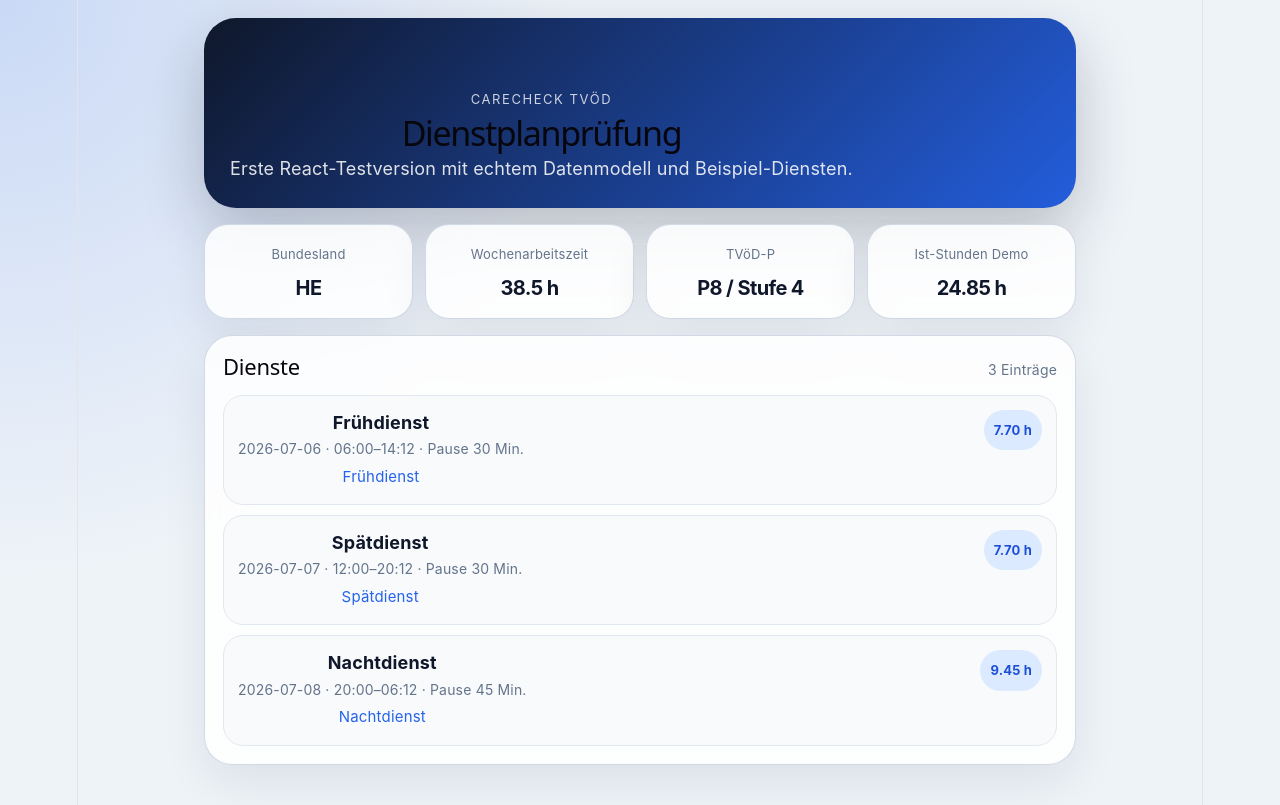
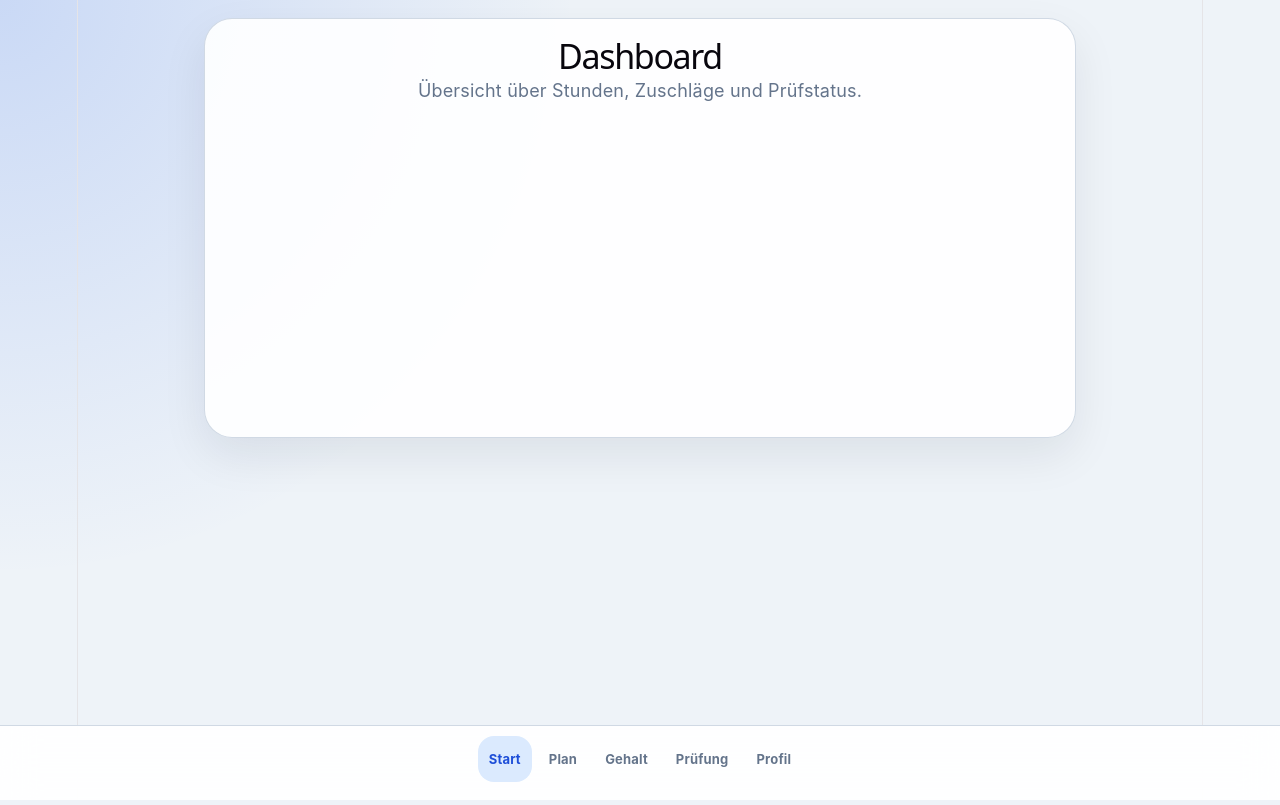
Before and after one commit to vladularu/carecheck-web, a React (Vite) app: page / in a window 1280 px wide. Built offline with nearby package versions, Linux system fonts and the light colour scheme.

Commit message:
v0.2.0 Navigation und Projektstruktur

```diff
--- a/package.json
+++ b/package.json
@@ -11,7 +11,8 @@
   },
   "dependencies": {
     "react": "^19.2.7",
-    "react-dom": "^19.2.7"
+    "react-dom": "^19.2.7",
+    "react-router-dom": "^7.18.1"
   },
   "devDependencies": {
     "@eslint/js": "^10.0.1",
--- a/src/App.css
+++ b/src/App.css
@@ -17,157 +17,66 @@ body {
     #eef3f8;
 }
 
-button,
-input,
-select {
-  font: inherit;
+.app-shell {
+  width: min(100%, 520px);
+  margin: 0 auto;
+  padding: 18px 14px 96px;
 }
 
-.app-shell {
-  width: min(100%, 460px);
-  margin: 0 auto;
-  padding: 18px 14px 40px;
+.page {
+  background: rgba(255, 255, 255, 0.9);
+  border: 1px solid rgba(203, 213, 225, 0.9);
+  box-shadow: 0 18px 45px rgba(15, 23, 42, 0.08);
+  border-radius: 28px;
+  padding: 24px;
+  min-height: 420px;
 }
 
-.hero-card {
-  min-height: 190px;
-  border-radius: 32px;
-  padding: 26px;
-  color: white;
-  background:
-    linear-gradient(135deg, rgba(15, 23, 42, 0.96), rgba(37, 99, 235, 0.92)),
-    #0f172a;
-  box-shadow: 0 24px 60px rgba(15, 23, 42, 0.24);
-  display: flex;
-  align-items: flex-end;
-}
-
-.eyebrow {
+.page h1 {
   margin: 0 0 8px;
-  font-size: 13px;
-  letter-spacing: 0.12em;
-  text-transform: uppercase;
-  opacity: 0.78;
-}
-
-h1 {
-  margin: 0;
   font-size: 34px;
   letter-spacing: -0.04em;
 }
 
-.subtitle {
-  margin: 10px 0 0;
-  line-height: 1.45;
-  opacity: 0.86;
+.page p {
+  margin: 0;
+  color: #64748b;
+  line-height: 1.5;
 }
 
-.grid {
-  display: grid;
-  grid-template-columns: 1fr 1fr;
-  gap: 12px;
-  margin-top: 16px;
+.bottom-nav {
+  position: fixed;
+  left: 0;
+  right: 0;
+  bottom: 0;
+  padding: 10px 12px 18px;
+  background: rgba(255, 255, 255, 0.92);
+  border-top: 1px solid rgba(203, 213, 225, 0.9);
+  backdrop-filter: blur(18px);
+  display: flex;
+  justify-content: center;
 }
 
-.stat-card,
-.panel {
-  background: rgba(255, 255, 255, 0.86);
-  border: 1px solid rgba(203, 213, 225, 0.9);
-  box-shadow: 0 18px 45px rgba(15, 23, 42, 0.08);
-  backdrop-filter: blur(16px);
+.bottom-nav {
+  gap: 6px;
 }
 
-.stat-card {
-  border-radius: 24px;
-  padding: 16px;
+.bottom-nav-link {
+  text-decoration: none;
+  color: #64748b;
+  padding: 10px 11px;
+  border-radius: 16px;
+  font-size: 13px;
+  font-weight: 700;
 }
 
-.stat-card span {
-  display: block;
-  color: #64748b;
-  font-size: 13px;
-  margin-bottom: 8px;
-}
-
-.stat-card strong {
-  font-size: 20px;
-  letter-spacing: -0.03em;
-}
-
-.panel {
-  margin-top: 16px;
-  border-radius: 28px;
-  padding: 18px;
-}
-
-.panel-header {
-  display: flex;
-  justify-content: space-between;
-  align-items: baseline;
-  gap: 12px;
-  margin-bottom: 12px;
-}
-
-.panel-header h2 {
-  margin: 0;
-  font-size: 22px;
-}
-
-.panel-header span {
-  color: #64748b;
-  font-size: 14px;
-}
-
-.shift-list {
-  display: grid;
-  gap: 10px;
-}
-
-.shift-card {
-  display: flex;
-  justify-content: space-between;
-  gap: 14px;
-  padding: 14px;
-  border-radius: 20px;
-  background: #f8fafc;
-  border: 1px solid #e2e8f0;
-}
-
-.shift-card strong {
-  display: block;
-  margin-bottom: 4px;
-}
-
-.shift-card p {
-  margin: 0;
-  color: #64748b;
-  font-size: 14px;
-  line-height: 1.35;
-}
-
-.shift-card small {
-  display: block;
-  margin-top: 5px;
-  color: #2563eb;
-}
-
-.hours-pill {
-  align-self: flex-start;
-  white-space: nowrap;
+.bottom-nav-link.active {
   background: #dbeafe;
   color: #1d4ed8;
-  border-radius: 999px;
-  padding: 7px 10px;
-  font-weight: 700;
-  font-size: 13px;
 }
 
 @media (min-width: 760px) {
   .app-shell {
     width: min(100%, 900px);
   }
-
-  .grid {
-    grid-template-columns: repeat(4, 1fr);
-  }
 }
--- a/src/App.tsx
+++ b/src/App.tsx
@@ -1,103 +1,26 @@
-import { demoProfile, demoShifts } from "./data/demoData";
-import type { Shift } from "./types/index";
+import { BrowserRouter, Route, Routes } from "react-router-dom";
+import BottomNavigation from "./components/Navigation/BottomNavigation";
+import Dashboard from "./pages/Dashboard";
+import Planner from "./pages/Planner";
+import Salary from "./pages/Salary";
+import Compliance from "./pages/Compliance";
+import Profile from "./pages/Profile";
 import "./App.css";
 
-function calculateNetHours(shift: Shift): number {
-  const start = new Date(`${shift.date}T${shift.startTime}:00`);
-  let end = new Date(`${shift.date}T${shift.endTime}:00`);
+export default function App() {
+  return (
+    <BrowserRouter>
+      <main className="app-shell">
+        <Routes>
+          <Route path="/" element={<Dashboard />} />
+          <Route path="/plan" element={<Planner />} />
+          <Route path="/gehalt" element={<Salary />} />
+          <Route path="/pruefung" element={<Compliance />} />
+          <Route path="/profil" element={<Profile />} />
+        </Routes>
+      </main>
 
-  if (end <= start) {
-    end.setDate(end.getDate() + 1);
-  }
-
-  const grossHours = (end.getTime() - start.getTime()) / 1000 / 60 / 60;
-  const breakHours = shift.breakMinutes / 60;
-
-  return Math.max(0, grossHours - breakHours);
-}
-
-function formatShiftType(type: Shift["type"]): string {
-  const labels: Record<Shift["type"], string> = {
-    EARLY: "Frühdienst",
-    LATE: "Spätdienst",
-    NIGHT: "Nachtdienst",
-    DAY: "Tagdienst",
-    TRAINING: "Fortbildung",
-    VACATION: "Urlaub",
-    SICK: "Krank",
-    FREE: "Frei",
-    CUSTOM: "Individuell",
-  };
-
-  return labels[type];
-}
-
-export default function App() {
-  const totalHours = demoShifts.reduce((sum, shift) => {
-    return sum + calculateNetHours(shift);
-  }, 0);
-
-  return (
-    <main className="app-shell">
-      <section className="hero-card">
-        <div>
-          <p className="eyebrow">CareCheck TVöD</p>
-          <h1>Dienstplanprüfung</h1>
-          <p className="subtitle">
-            Erste React-Testversion mit echtem Datenmodell und Beispiel-Diensten.
-          </p>
-        </div>
-      </section>
-
-      <section className="grid">
-        <article className="stat-card">
-          <span>Bundesland</span>
-          <strong>{demoProfile.federalState}</strong>
-        </article>
-
-        <article className="stat-card">
-          <span>Wochenarbeitszeit</span>
-          <strong>{demoProfile.weeklyHours} h</strong>
-        </article>
-
-        <article className="stat-card">
-          <span>TVöD-P</span>
-          <strong>
-            {demoProfile.payGroup} / Stufe {demoProfile.payLevel}
-          </strong>
-        </article>
-
-        <article className="stat-card">
-          <span>Ist-Stunden Demo</span>
-          <strong>{totalHours.toFixed(2)} h</strong>
-        </article>
-      </section>
-
-      <section className="panel">
-        <div className="panel-header">
-          <h2>Dienste</h2>
-          <span>{demoShifts.length} Einträge</span>
-        </div>
-
-        <div className="shift-list">
-          {demoShifts.map((shift) => (
-            <article className="shift-card" key={shift.id}>
-              <div>
-                <strong>{formatShiftType(shift.type)}</strong>
-                <p>
-                  {shift.date} · {shift.startTime}–{shift.endTime} · Pause{" "}
-                  {shift.breakMinutes} Min.
-                </p>
-                {shift.note && <small>{shift.note}</small>}
-              </div>
-
-              <div className="hours-pill">
-                {calculateNetHours(shift).toFixed(2)} h
-              </div>
-            </article>
-          ))}
-        </div>
-      </section>
-    </main>
+      <BottomNavigation />
+    </BrowserRouter>
   );
 }
--- /dev/null
+++ b/src/components/Navigation/BottomNavigation.tsx
@@ -0,0 +1,27 @@
+import { NavLink } from "react-router-dom";
+
+const items = [
+  { to: "/", label: "Start" },
+  { to: "/plan", label: "Plan" },
+  { to: "/gehalt", label: "Gehalt" },
+  { to: "/pruefung", label: "Prüfung" },
+  { to: "/profil", label: "Profil" },
+];
+
+export default function BottomNavigation() {
+  return (
+    <nav className="bottom-nav">
+      {items.map((item) => (
+        <NavLink
+          key={item.to}
+          to={item.to}
+          className={({ isActive }) =>
+            isActive ? "bottom-nav-link active" : "bottom-nav-link"
+          }
+        >
+          {item.label}
+        </NavLink>
+      ))}
+    </nav>
+  );
+}
--- /dev/null
+++ b/src/pages/Compliance.tsx
@@ -0,0 +1,8 @@
+export default function Compliance() {
+  return (
+    <section className="page">
+      <h1>Prüfung</h1>
+      <p>Hinweise zu Arbeitszeitgesetz, Ruhezeiten und Pausen.</p>
+    </section>
+  );
+}
--- /dev/null
+++ b/src/pages/Dashboard.tsx
@@ -0,0 +1,8 @@
+export default function Dashboard() {
+  return (
+    <section className="page">
+      <h1>Dashboard</h1>
+      <p>Übersicht über Stunden, Zuschläge und Prüfstatus.</p>
+    </section>
+  );
+}
--- /dev/null
+++ b/src/pages/Planner.tsx
@@ -0,0 +1,8 @@
+export default function Planner() {
+  return (
+    <section className="page">
+      <h1>Dienstplan</h1>
+      <p>Hier werden später Dienste angelegt, bearbeitet und gelöscht.</p>
+    </section>
+  );
+}
--- /dev/null
+++ b/src/pages/Profile.tsx
@@ -0,0 +1,8 @@
+export default function Profile() {
+  return (
+    <section className="page">
+      <h1>Profil</h1>
+      <p>Bundesland, Wochenarbeitszeit, TVöD-Gruppe und Stufe.</p>
+    </section>
+  );
+}
--- /dev/null
+++ b/src/pages/Salary.tsx
@@ -0,0 +1,8 @@
+export default function Salary() {
+  return (
+    <section className="page">
+      <h1>Gehalt</h1>
+      <p>Berechnung von Grundgehalt, Zuschlägen und Monatsbrutto.</p>
+    </section>
+  );
+}
```
Also changed, not shown: 8 other files (tests, documents, lock files or other folders).
